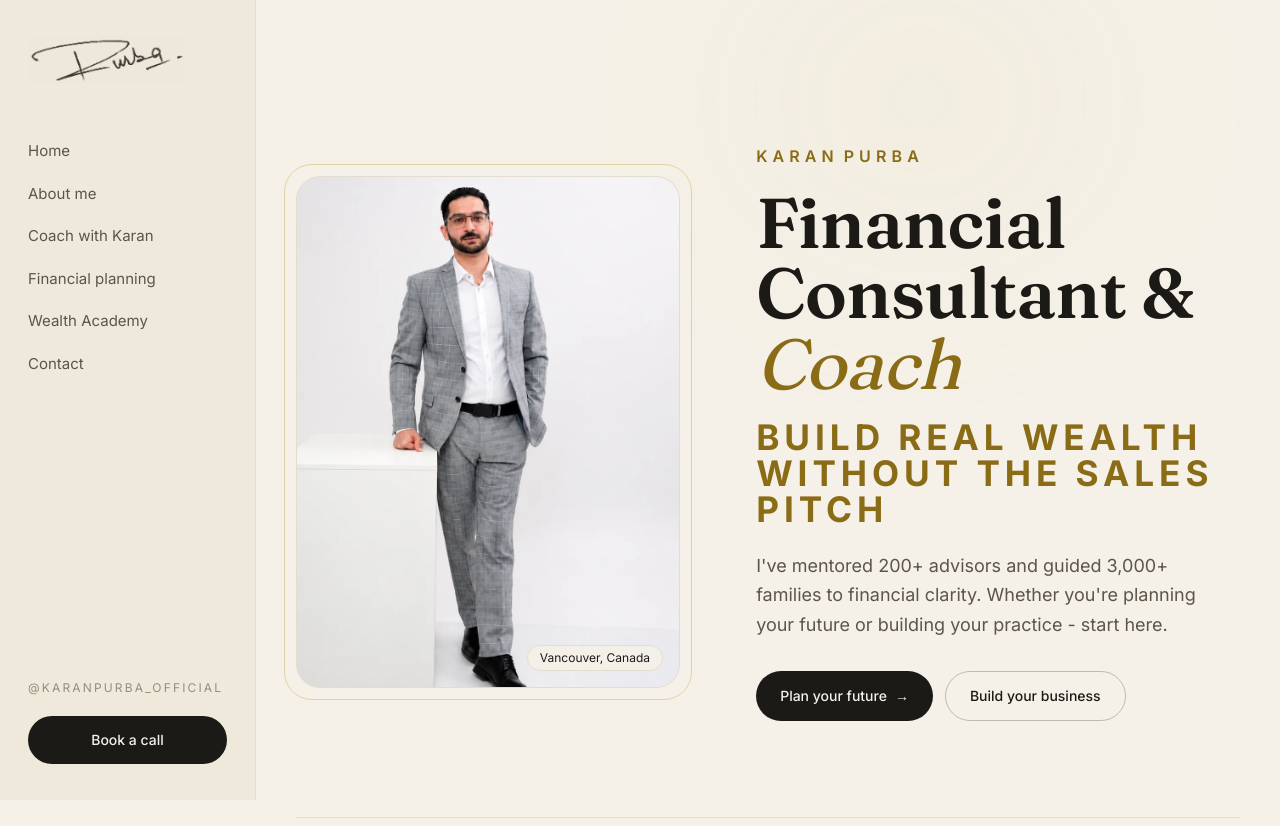
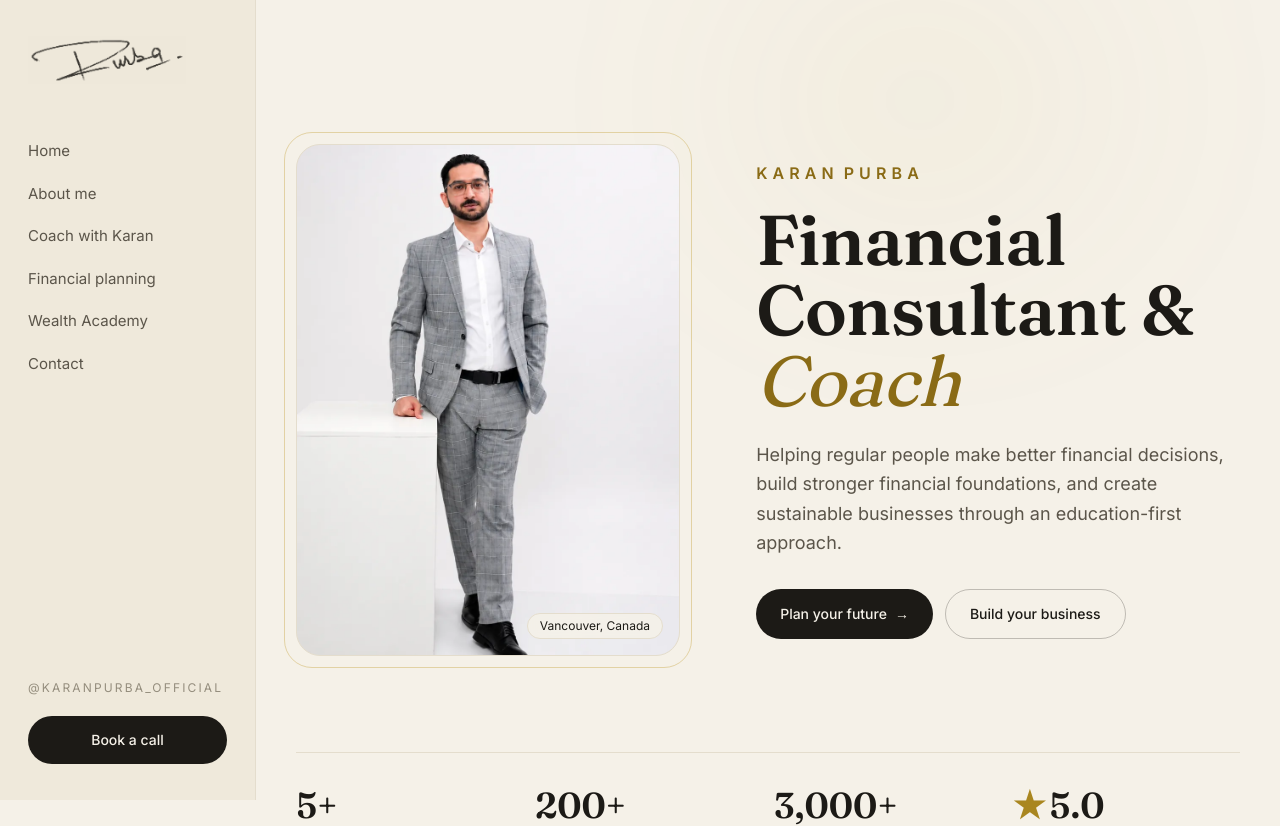
Before and after one commit to opsverasystems-h/Karanpurba, a Next.js app: page / in a window 1280 px wide. Shown: the top 826 px of the page. Built offline with nearby package versions, Linux system fonts and the light colour scheme.

Commit message:
Hero: drop the 'Build real wealth' tagline, use Karan's real subhead
Removed the gold 'Build real wealth without the sales pitch' line; replaced
the subhead with 'Helping regular people make better financial decisions...'

Co-Authored-By: Claude Opus 4.8 <noreply@anthropic.com>

```diff
--- a/components/Hero.tsx
+++ b/components/Hero.tsx
@@ -59,23 +59,14 @@ export function Hero() {
           </motion.h1>
 
           <motion.p
-            className="mt-5 text-2xl font-bold uppercase leading-tight tracking-[0.14em] text-gold-600 sm:text-3xl md:text-[2.2rem]"
-            initial={{ opacity: 0, y: 16 }}
-            animate={{ opacity: 1, y: 0 }}
-            transition={{ duration: 0.6, delay: 0.1, ease }}
-          >
-            Build real wealth without the sales pitch
-          </motion.p>
-
-          <motion.p
-            className="mt-6 max-w-md text-lg leading-relaxed text-ink-soft"
+            className="mt-6 max-w-lg text-lg leading-relaxed text-ink-soft"
             initial={{ opacity: 0, y: 24 }}
             animate={{ opacity: 1, y: 0 }}
             transition={{ duration: 0.7, delay: 0.16, ease }}
           >
-            I&apos;ve mentored 200+ advisors and guided 3,000+ families to
-            financial clarity. Whether you&apos;re planning your future or
-            building your practice - start here.
+            Helping regular people make better financial decisions, build
+            stronger financial foundations, and create sustainable businesses
+            through an education-first approach.
           </motion.p>
 
           <motion.div
```
